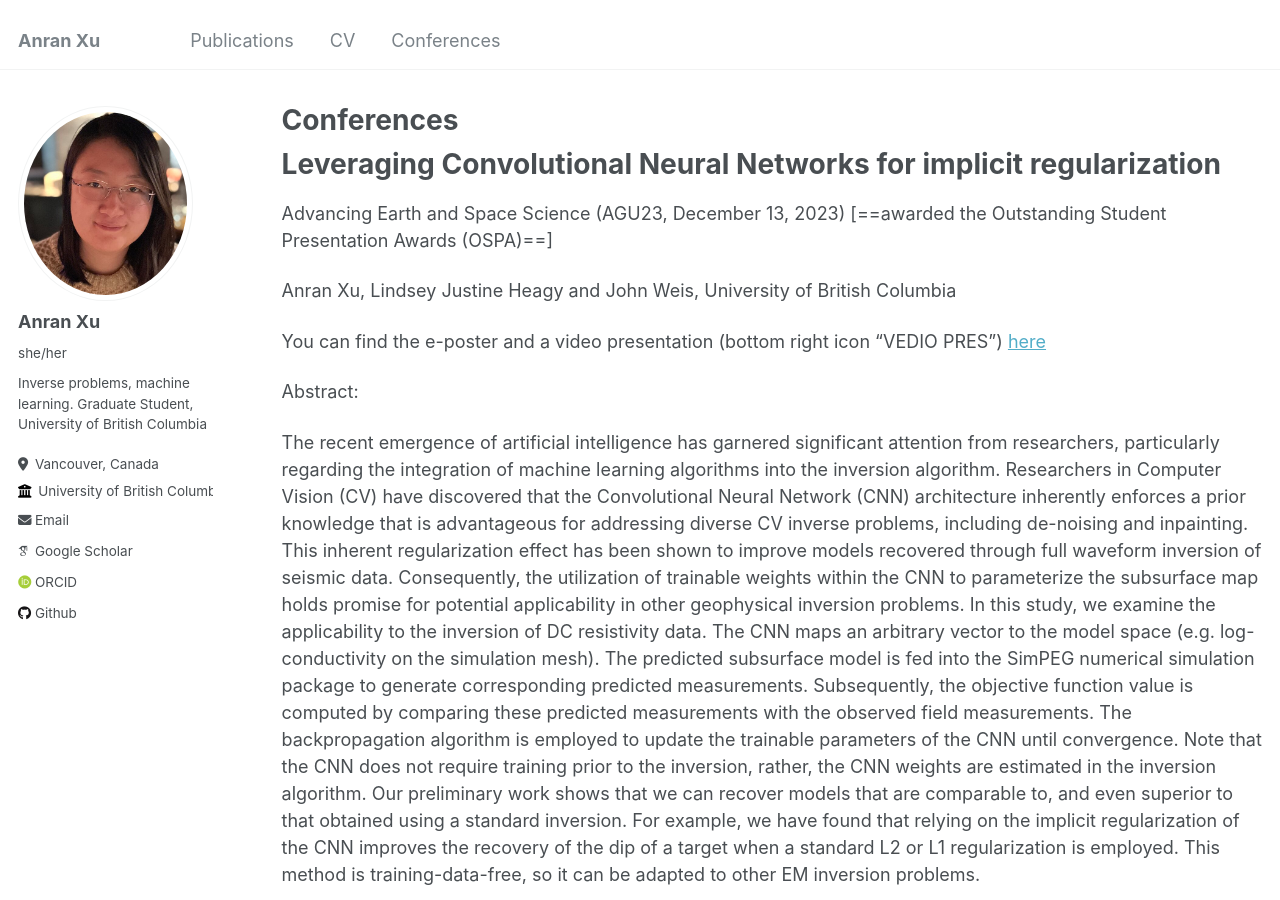
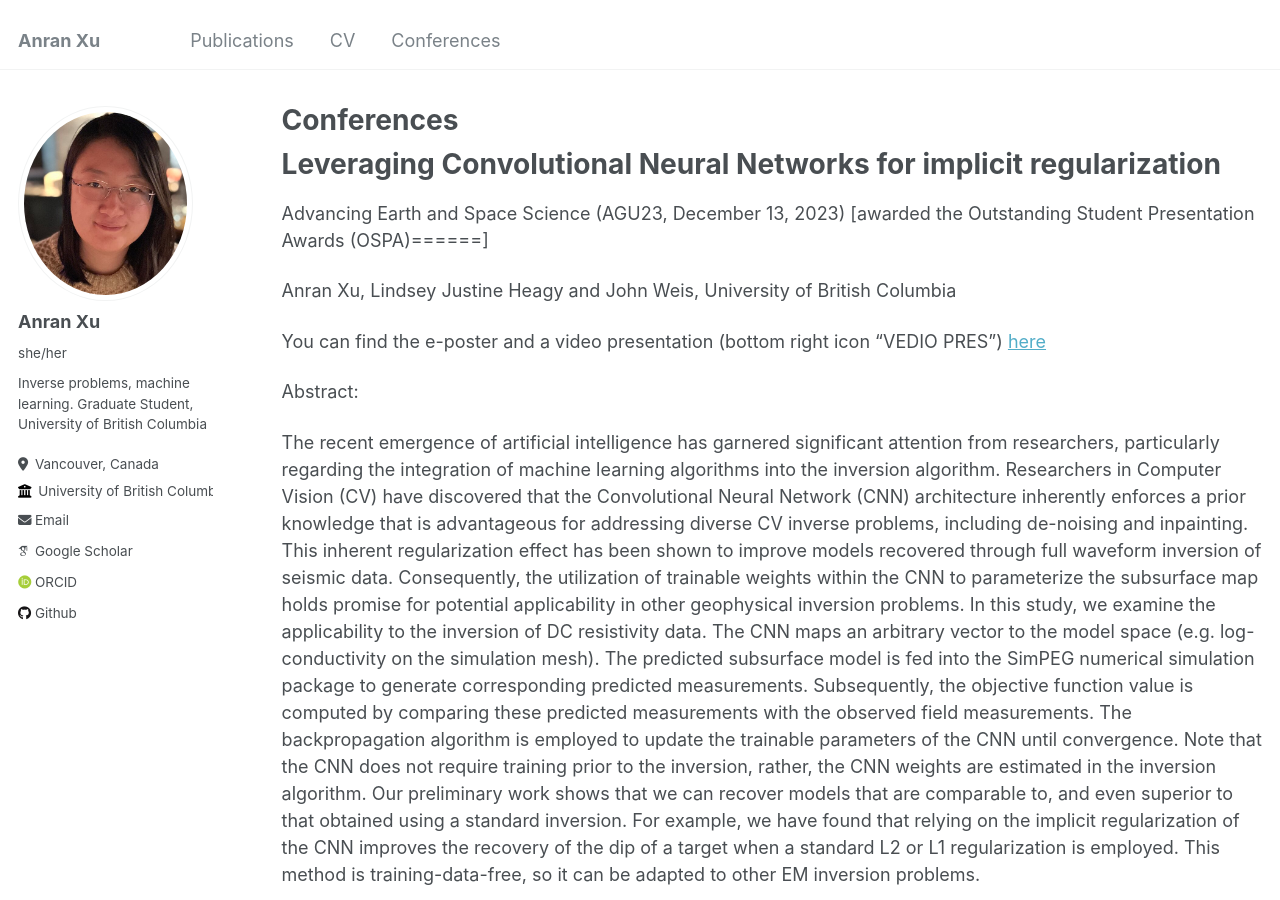
Before and after one commit to anna1963/anna1963.github.io, a Jekyll site: the page built from _pages/conferences.md, in a window 1280 px wide and 900 px high. Built offline with Jekyll 4.4.1, drawn with Linux system fonts in a browser that asks for light colours; some web fonts are replaced; some of the changed text lies outside the part shown.

Commit message:
modified 05/07/26

```diff
--- a/_pages/conferences.md
+++ b/_pages/conferences.md
@@ -9,7 +9,7 @@ redirect_from:
 
 Leveraging Convolutional Neural Networks for implicit regularization
 ======
-Advancing Earth and Space Science (AGU23, December 13, 2023) [==awarded the Outstanding Student Presentation Awards (OSPA)==]
+Advancing Earth and Space Science (AGU23, December 13, 2023) [awarded the Outstanding Student Presentation Awards (OSPA)======]
 
 Anran Xu, Lindsey Justine Heagy and John Weis, University of British Columbia
 
@@ -43,7 +43,7 @@ Recent research in test-time machine learning methods has shown that some machin
 
 Leveraging Implicit Regularization with Test-Time Machine Learning Methods for PDE-Constrained Optimization
 ======
-SIAM Conference on Optimization (OP26, June, 2026) [==Session Chair==]
+SIAM Conference on Optimization (OP26, June, 2026) [Session Chair======]
 
 Anran Xu, and Lindsey Justine Heagy, University of British Columbia
 
```
Also changed, not shown: 1 other file.
